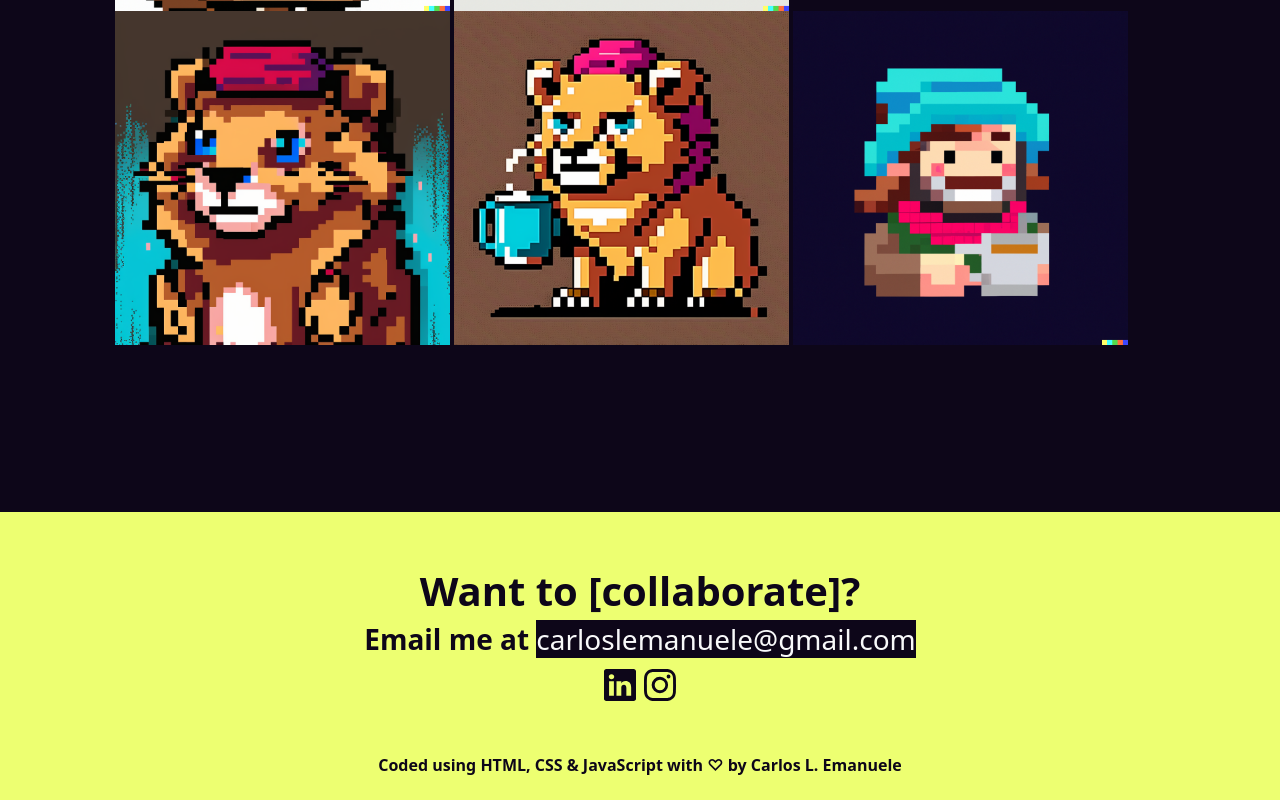
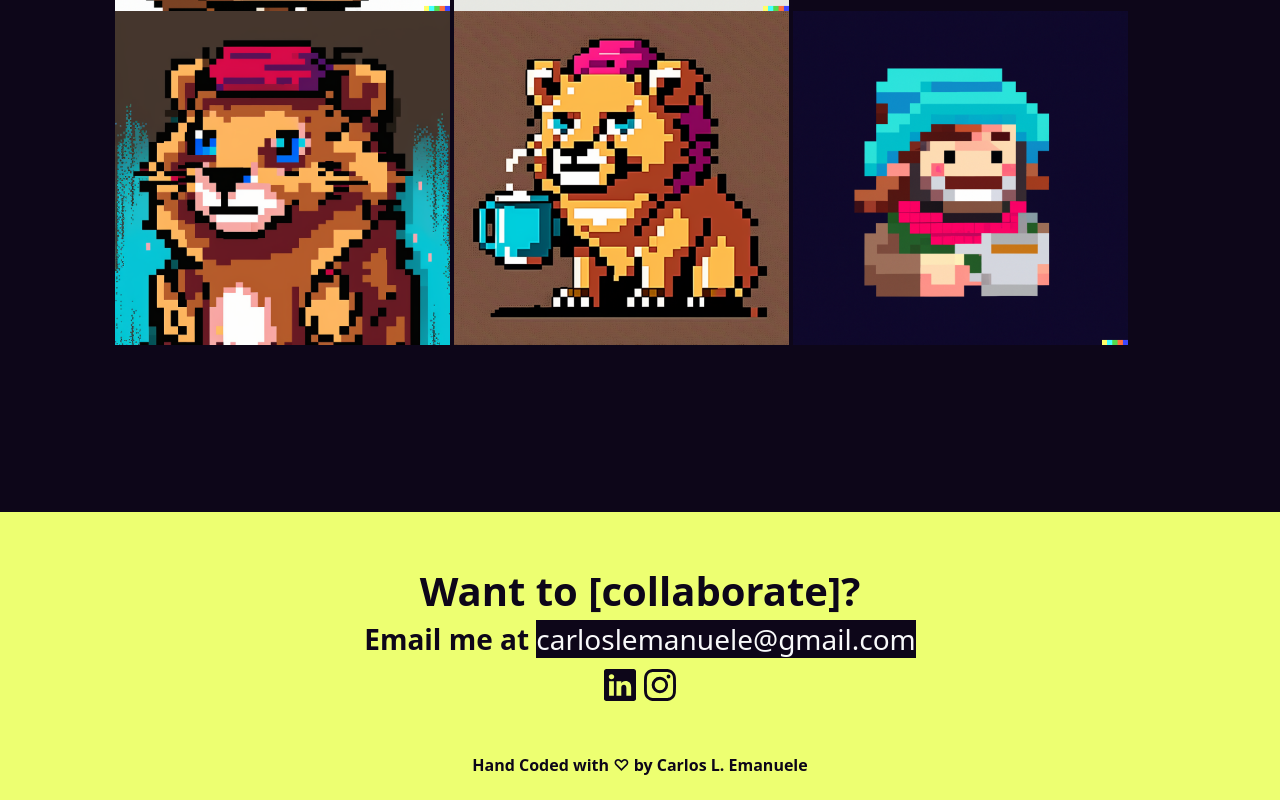
Before and after one commit to PapaKrlo/PapaKrlo.github.io, a plain HTML site: page AI.html in a window 1280 px wide. Shown: the part 1666-2466 px from the top of the page. Drawn offline with nearby package versions, Linux system fonts and the light colour scheme.

Commit message:
Changed the footer text again
Making it less cluttered but still stating the fact that I hand coded the website.

```diff
--- a/AI.html
+++ b/AI.html
@@ -86,7 +86,7 @@
                 </a>
 
               </span>
-              <p class="footer-text text-center mt-5">Coded using HTML, CSS & JavaScript with ♡ by Carlos L. Emanuele   </p>
+              <p class="footer-text text-center mt-5">Hand Coded with ♡ by Carlos L. Emanuele</p>
           </div>
         </div>
 
```
Also changed, not shown: about.html (+1 -1 lines), index.html (+1 -1 lines), work.html (+1 -1 lines).
